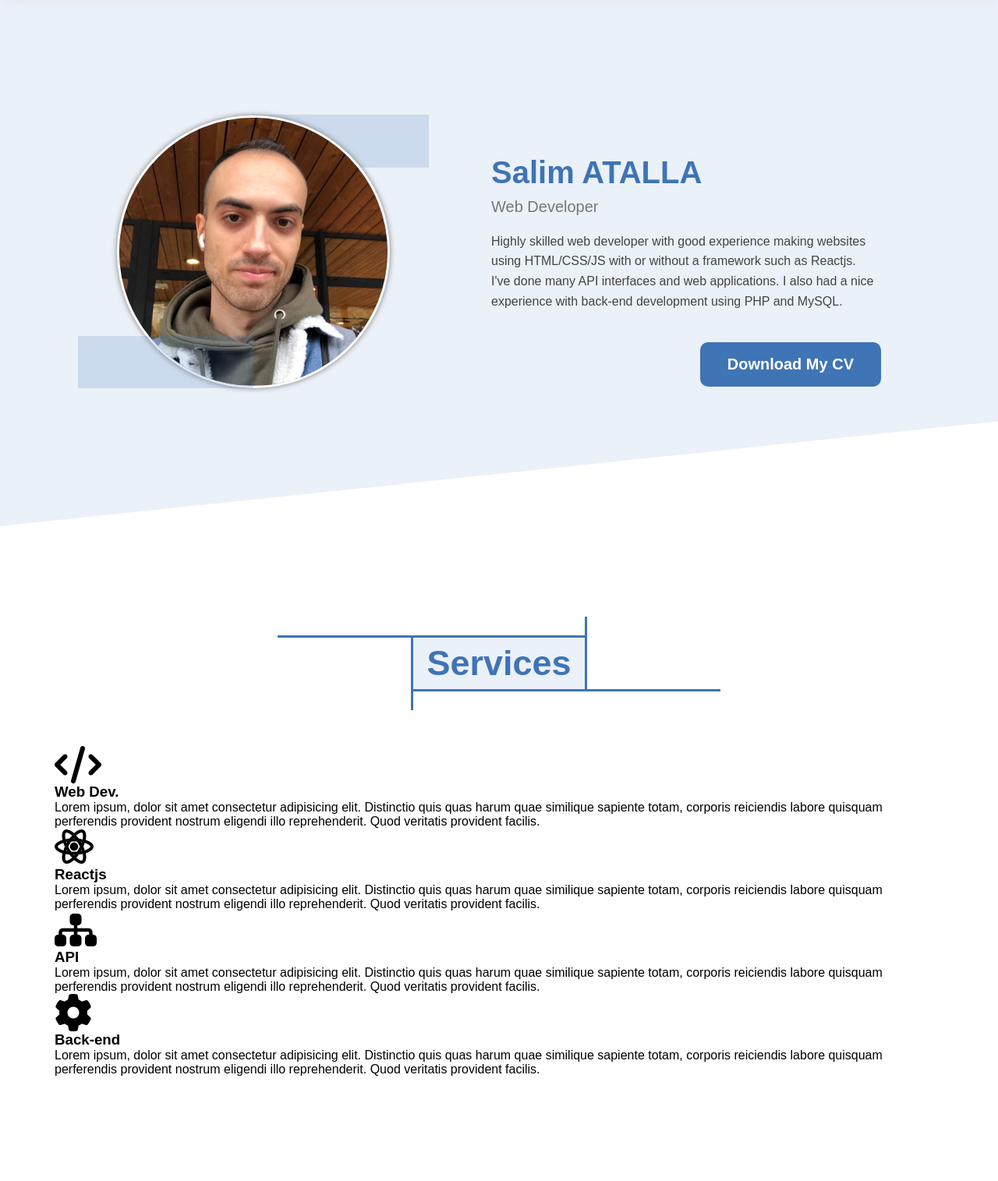
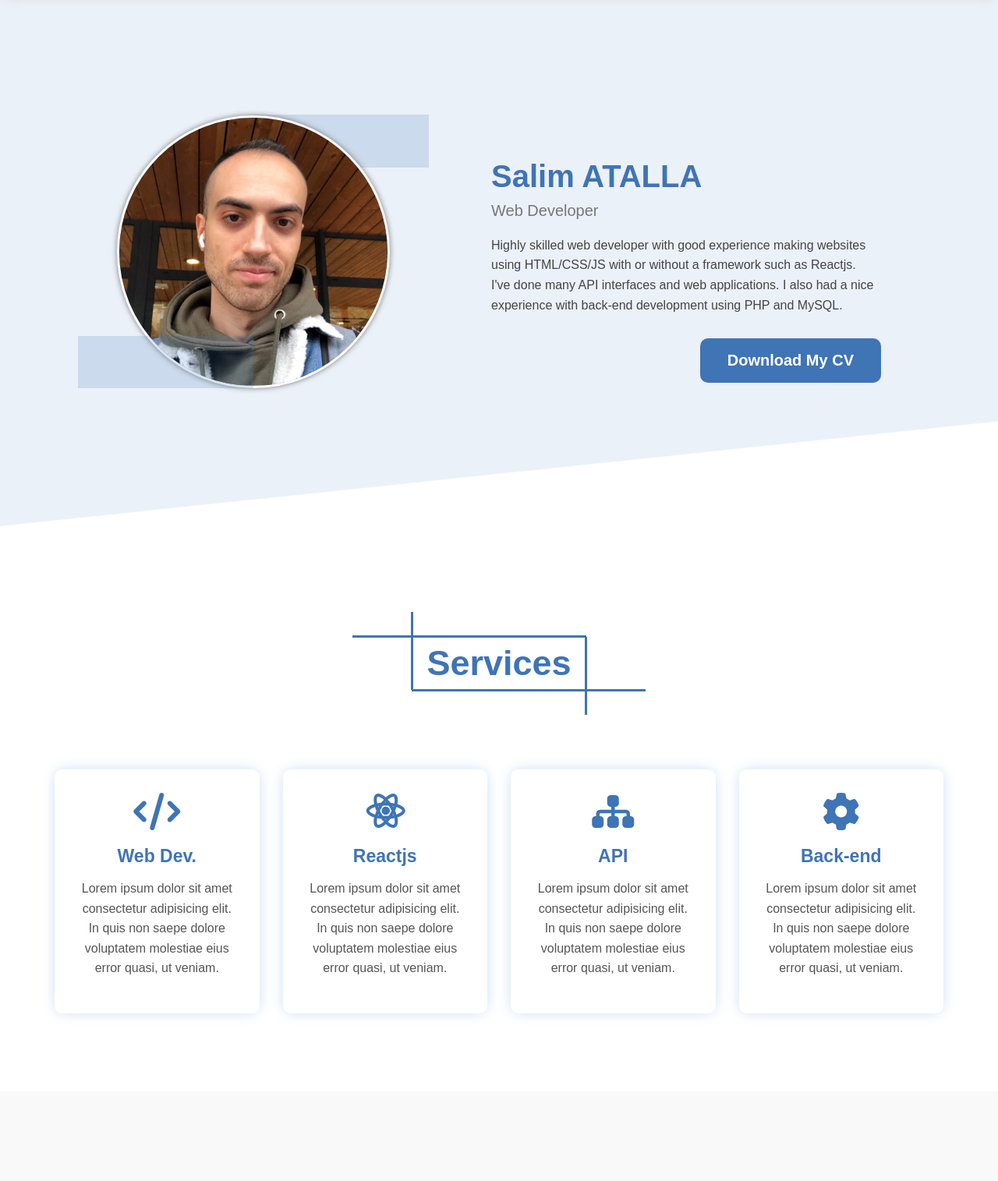
Before and after one commit to salim-atalla/Portfolio, a PHP site: page / in a window 1280 px wide. Shown: the part 85-1600 px from the top of the page at 78% size. After the commit the page ends 1387 px from the top, so only its background shows below. Run offline with PHP 8.4, Linux system fonts and the light colour scheme.

Commit message:
Add Services section

```diff
--- a/assets/css/style.css
+++ b/assets/css/style.css
@@ -65,92 +65,178 @@ input:focus {
 .main-section-title {
   position: relative;
   width: fit-content;
-  margin: auto;
-  margin-bottom: 70px;
+  margin: 0 auto 100px;
   padding: 10px 20px;
   font-size: 30px;
   color: var(--color-main);
-  background-color: var(--color-main-lightest);
 }
-.main-section-title .horizontal::before {
-  content: "";
-  position: absolute;
-  top: 0;
-  width: 175%;
-  height: 3px;
-  background-color: var(--color-main);
-  animation: right-to-left 0.5s linear forwards;
+@media (max-width: 767px) {
+  .main-section-title {
+    font-size: 25px;
+  }
 }
+.main-section-title .horizontal::before,
 .main-section-title .horizontal::after {
   content: "";
   position: absolute;
-  bottom: 0;
-  width: 175%;
+  width: 300px;
   height: 3px;
   background-color: var(--color-main);
-  animation: left-to-right 0.5s linear forwards;
 }
-.main-section-title .vertical::before {
-  content: "";
-  position: absolute;
-  left: 0;
-  height: 130%;
-  width: 3px;
-  background-color: var(--color-main);
-  animation: bottom-to-top 0.5s linear forwards;
+@media (max-width: 767px) {
+  .main-section-title .horizontal::before,
+  .main-section-title .horizontal::after {
+    width: 250px;
+  }
 }
+.main-section-title .horizontal::before {
+  top: 0;
+  animation: right-to-left-l var(--transition-main) linear forwards;
+}
+@media (max-width: 767px) {
+  .main-section-title .horizontal::before {
+    animation: right-to-left-s var(--transition-main) linear forwards;
+  }
+}
+.main-section-title .horizontal::after {
+  bottom: 0;
+  animation: left-to-right-l var(--transition-main) linear forwards;
+}
+@media (max-width: 767px) {
+  .main-section-title .horizontal::after {
+    animation: left-to-right-s var(--transition-main) linear forwards;
+  }
+}
+.main-section-title .vertical::before,
 .main-section-title .vertical::after {
   content: "";
   position: absolute;
-  right: 0;
-  height: 130%;
+  height: 100px;
   width: 3px;
   background-color: var(--color-main);
-  animation: top-to-bottom 0.5s linear forwards;
 }
+@media (max-width: 767px) {
+  .main-section-title .vertical::before,
+  .main-section-title .vertical::after {
+    height: 80px;
+  }
+}
+.main-section-title .vertical::before {
+  left: 0;
+  animation: top-to-bottom-l var(--transition-main) linear forwards;
+}
+@media (max-width: 767px) {
+  .main-section-title .vertical::before {
+    animation: top-to-bottom-s var(--transition-main) linear forwards;
+  }
+}
+.main-section-title .vertical::after {
+  right: 0;
+  animation: bottom-to-top-l var(--transition-main) linear forwards;
+}
+@media (max-width: 767px) {
+  .main-section-title .vertical::after {
+    animation: bottom-to-top-s var(--transition-main) linear forwards;
+  }
+}
+
 .main-section-title:hover .horizontal::before {
-  animation: left-to-right 0.5s linear forwards;
+  animation: left-to-right-l var(--transition-main) linear forwards;
+}
+@media (max-width: 767px) {
+  .main-section-title:hover .horizontal::before {
+    animation: left-to-right-s var(--transition-main) linear forwards;
+  }
 }
 .main-section-title:hover .horizontal::after {
-  animation: right-to-left 0.5s linear forwards;
+  animation: right-to-left-l var(--transition-main) linear forwards;
+}
+@media (max-width: 767px) {
+  .main-section-title:hover .horizontal::after {
+    animation: right-to-left-s var(--transition-main) linear forwards;
+  }
 }
 .main-section-title:hover .vertical::before {
-  animation: top-to-bottom 0.5s linear forwards;
+  animation: bottom-to-top-l var(--transition-main) linear forwards;
+}
+@media (max-width: 767px) {
+  .main-section-title:hover .vertical::before {
+    animation: bottom-to-top-s var(--transition-main) linear forwards;
+  }
 }
 .main-section-title:hover .vertical::after {
-  animation: bottom-to-top 0.5s linear forwards;
+  animation: top-to-bottom-l var(--transition-main) linear forwards;
+}
+@media (max-width: 767px) {
+  .main-section-title:hover .vertical::after {
+    animation: top-to-bottom-s var(--transition-main) linear forwards;
+  }
 }
 
-@keyframes left-to-right {
+@keyframes left-to-right-l {
   from {
     right: 0;
   }
   to {
-    right: -76%;
+    right: -75px;
   }
 }
-@keyframes right-to-left {
+@keyframes right-to-left-l {
   from {
     left: 0;
   }
   to {
-    left: -76%;
+    left: -75px;
   }
 }
-@keyframes top-to-bottom {
+
+@keyframes top-to-bottom-l {
   from {
     top: 0;
   }
   to {
-    top: -33%;
+    top: -30px;
   }
 }
-@keyframes bottom-to-top {
+@keyframes bottom-to-top-l {
   from {
     bottom: 0;
   }
   to {
-    bottom: -33%;
+    bottom: -30px;
+  }
+}
+@keyframes left-to-right-s {
+  from {
+    right: 0;
+  }
+  to {
+    right: -56px;
+  }
+}
+@keyframes right-to-left-s {
+  from {
+    left: 0;
+  }
+  to {
+    left: -56px;
+  }
+}
+
+@keyframes top-to-bottom-s {
+  from {
+    top: 0;
+  }
+  to {
+    top: -17px;
+  }
+}
+@keyframes bottom-to-top-s {
+  from {
+    bottom: 0;
+  }
+  to {
+    bottom: -17px;
   }
 }
 
@@ -451,7 +537,7 @@ input:focus {
   padding: 17px 35px;
   border-radius: 10px;
   display: block;
-  margin: 40px auto 0;
+  margin: 30px auto 0;
   width: fit-content;
   float: right;
   transition: var(--transition-main);
@@ -481,7 +567,42 @@ input:focus {
   position: relative;
   padding-top: var(--padding-section-top);
   padding-bottom: var(--padding-section-bottom);
-  height: 100vh;
+}
+.services .container {
+  display: grid;
+  grid-template-columns: repeat(auto-fill, minmax(250px, 1fr));
+  gap: 30px;
+}
+.services .box {
+  display: flex;
+  justify-content: center;
+  align-items: center;
+  gap: 20px;
+  flex-direction: column;
+  padding: 30px 20px;
+  box-shadow: 0px 0px 20px -3px #c0d6f1;
+  border-radius: 10px;
+  transition: var(--transition-main);
+}
+.services .box:hover {
+  transform: translateY(-10px);
+}
+.services .box > i {
+  color: var(--color-main);
+}
+.services .box .text {
+  text-align: center;
+}
+.services .box .text > h3 {
+  color: var(--color-main);
+  font-size: 23px;
+}
+.services .box .text > p {
+  line-height: 1.6;
+  max-width: 90%;
+  margin: 15px auto;
+  color: #555;
+  font-size: 16px;
 }
 
 /****** End Services ******/
--- a/index.html
+++ b/index.html
@@ -81,11 +81,9 @@
             <div class="text">
               <h3>Web Dev.</h3>
               <p>
-                Lorem ipsum, dolor sit amet consectetur adipisicing elit.
-                Distinctio quis quas harum quae similique sapiente totam,
-                corporis reiciendis labore quisquam perferendis provident
-                nostrum eligendi illo reprehenderit. Quod veritatis provident
-                facilis.
+                Lorem ipsum dolor sit amet consectetur adipisicing elit. In quis
+                non saepe dolore voluptatem molestiae eius error quasi, ut
+                veniam.
               </p>
             </div>
           </div>
@@ -94,11 +92,9 @@
             <div class="text">
               <h3>Reactjs</h3>
               <p>
-                Lorem ipsum, dolor sit amet consectetur adipisicing elit.
-                Distinctio quis quas harum quae similique sapiente totam,
-                corporis reiciendis labore quisquam perferendis provident
-                nostrum eligendi illo reprehenderit. Quod veritatis provident
-                facilis.
+                Lorem ipsum dolor sit amet consectetur adipisicing elit. In quis
+                non saepe dolore voluptatem molestiae eius error quasi, ut
+                veniam.
               </p>
             </div>
           </div>
@@ -107,11 +103,9 @@
             <div class="text">
               <h3>API</h3>
               <p>
-                Lorem ipsum, dolor sit amet consectetur adipisicing elit.
-                Distinctio quis quas harum quae similique sapiente totam,
-                corporis reiciendis labore quisquam perferendis provident
-                nostrum eligendi illo reprehenderit. Quod veritatis provident
-                facilis.
+                Lorem ipsum dolor sit amet consectetur adipisicing elit. In quis
+                non saepe dolore voluptatem molestiae eius error quasi, ut
+                veniam.
               </p>
             </div>
           </div>
@@ -120,11 +114,9 @@
             <div class="text">
               <h3>Back-end</h3>
               <p>
-                Lorem ipsum, dolor sit amet consectetur adipisicing elit.
-                Distinctio quis quas harum quae similique sapiente totam,
-                corporis reiciendis labore quisquam perferendis provident
-                nostrum eligendi illo reprehenderit. Quod veritatis provident
-                facilis.
+                Lorem ipsum dolor sit amet consectetur adipisicing elit. In quis
+                non saepe dolore voluptatem molestiae eius error quasi, ut
+                veniam.
               </p>
             </div>
           </div>
```
